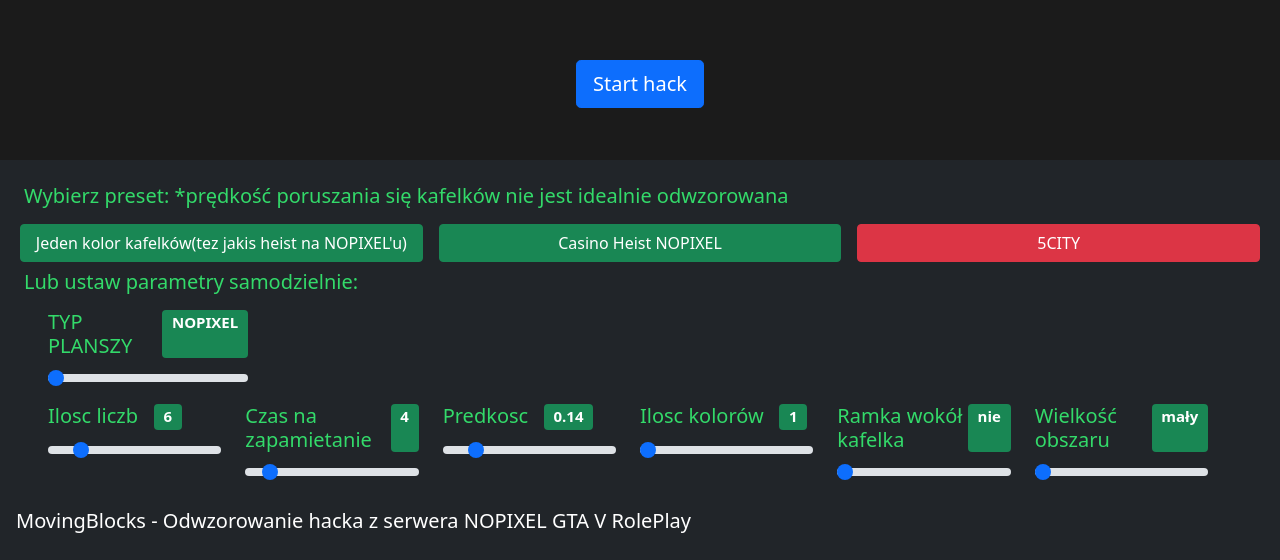
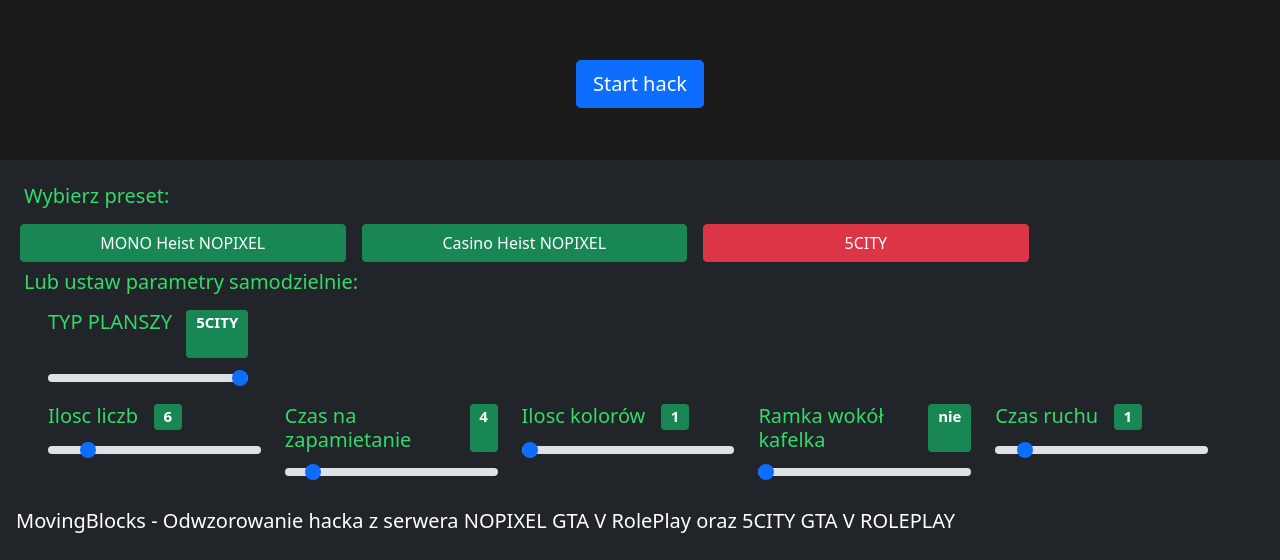
Before and after one commit to Deemor/movingBlocksHack, a plain HTML site: page index.html in a window 1280 px wide. Shown: the part 240-800 px from the top of the page. Drawn offline with nearby package versions, Linux system fonts and the light colour scheme; a web font is replaced by a local one.

Commit message:
UPDATE - default type 5CITY
Zmiana podstawowej opcji na 5CITY Hack oraz kilka poprawek ui

```diff
--- a/index.html
+++ b/index.html
@@ -22,9 +22,9 @@
 			<button type="button" class="btn btn-primary btn-lg mx-auto d-flex" id="buttonStart" style="margin-top:300px;">Start hack</button>
 			<nav class="navbar fixed-bottom navbar-dark bg-dark">
 				<div class="row px-4">
-					<p class="h5 my-3" style="color:#33da6a;">Wybierz preset: *prędkość poruszania się kafelków nie jest idealnie odwzorowana </p>
+					<p class="h5 my-3" style="color:#33da6a;">Wybierz preset: </p>
 
-					<button type="button" class="btn btn-success btn col mx-2"  onClick='setPreset(6,4,0.14,1,0,0,1,0)'>Jeden kolor kafelków(tez jakis heist na NOPIXEL'u)</button>
+					<button type="button" class="btn btn-success btn col mx-2"  onClick='setPreset(6,4,0.14,1,0,0,1,0)'>MONO Heist NOPIXEL</button>
 					<button type="button" class="btn btn-success btn col mx-2"  onClick='setPreset(10,10,0.18,5,1,1,1,0)'>Casino Heist NOPIXEL</button>
 					<button type="button" class="btn btn-danger btn col mx-2"  onClick='setPreset(6,4,0.25,1,0,0,1,1)'>5CITY</button>
 					<p class="h5 my-2" style="color:#33da6a;">Lub ustaw parametry samodzielnie:</p>
@@ -89,7 +89,7 @@
 						<input type="range" class="form-range" min="0.5" max="5" step="0.1" id="time5CITY" oninput="time5CITYChange()">
 					</div>
 				</div>
-				<a class="navbar-brand p-3" href="#">MovingBlocks - Odwzorowanie hacka z serwera NOPIXEL GTA V RolePlay</a>
+				<a class="navbar-brand p-3" href="#">MovingBlocks - Odwzorowanie hacka z serwera NOPIXEL GTA V RolePlay oraz 5CITY GTA V ROLEPLAY</a>
 			  </nav>
 		</div>
 
@@ -126,7 +126,7 @@
 			var default_colors = 1;
 			var default_border = 0;
 			var default_main_size = 0;
-			var default_type = 0;
+			var default_type = 1;
 			var default_time5CITY = 1;
 
 			document.getElementById("amountBadge").innerHTML=String(default_amount);
```
